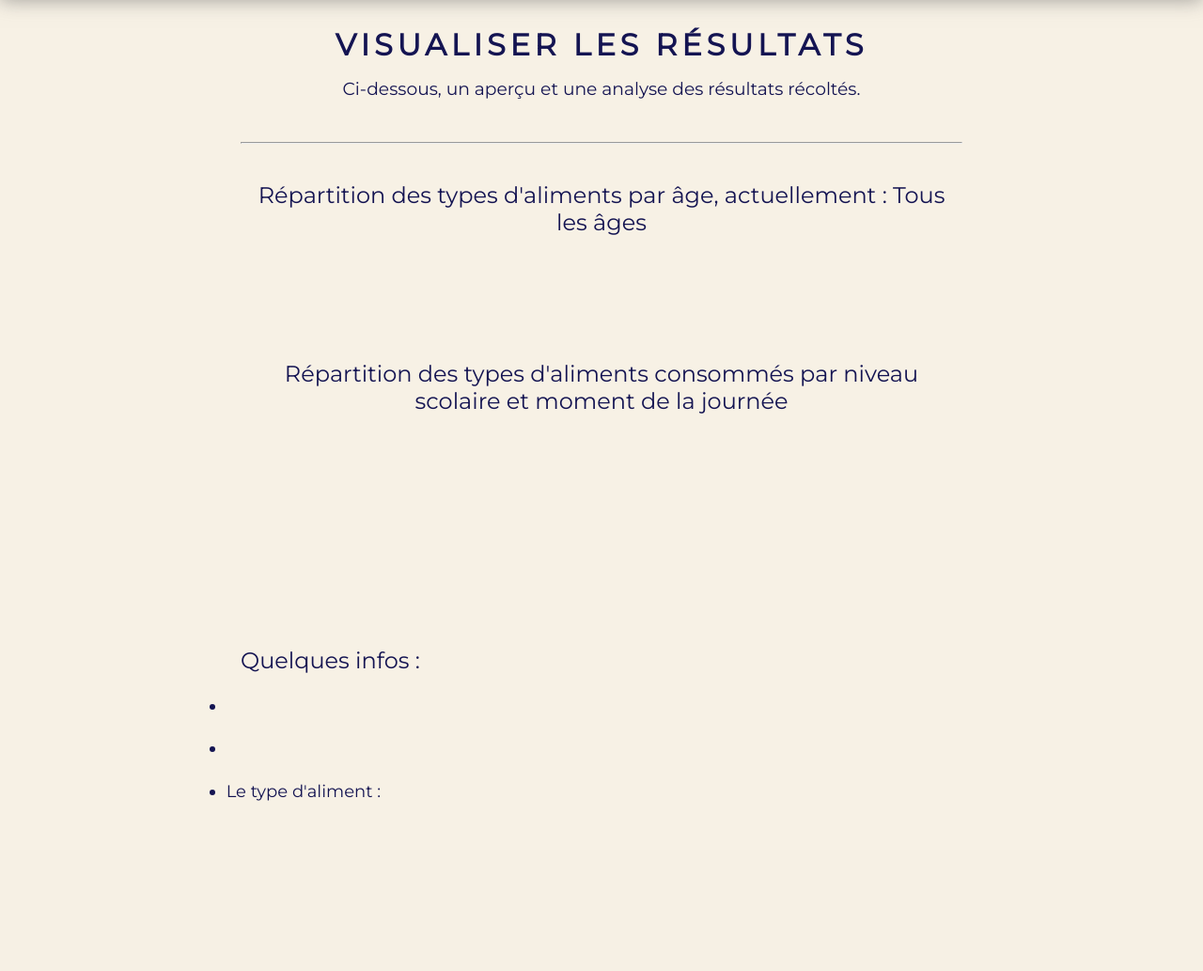
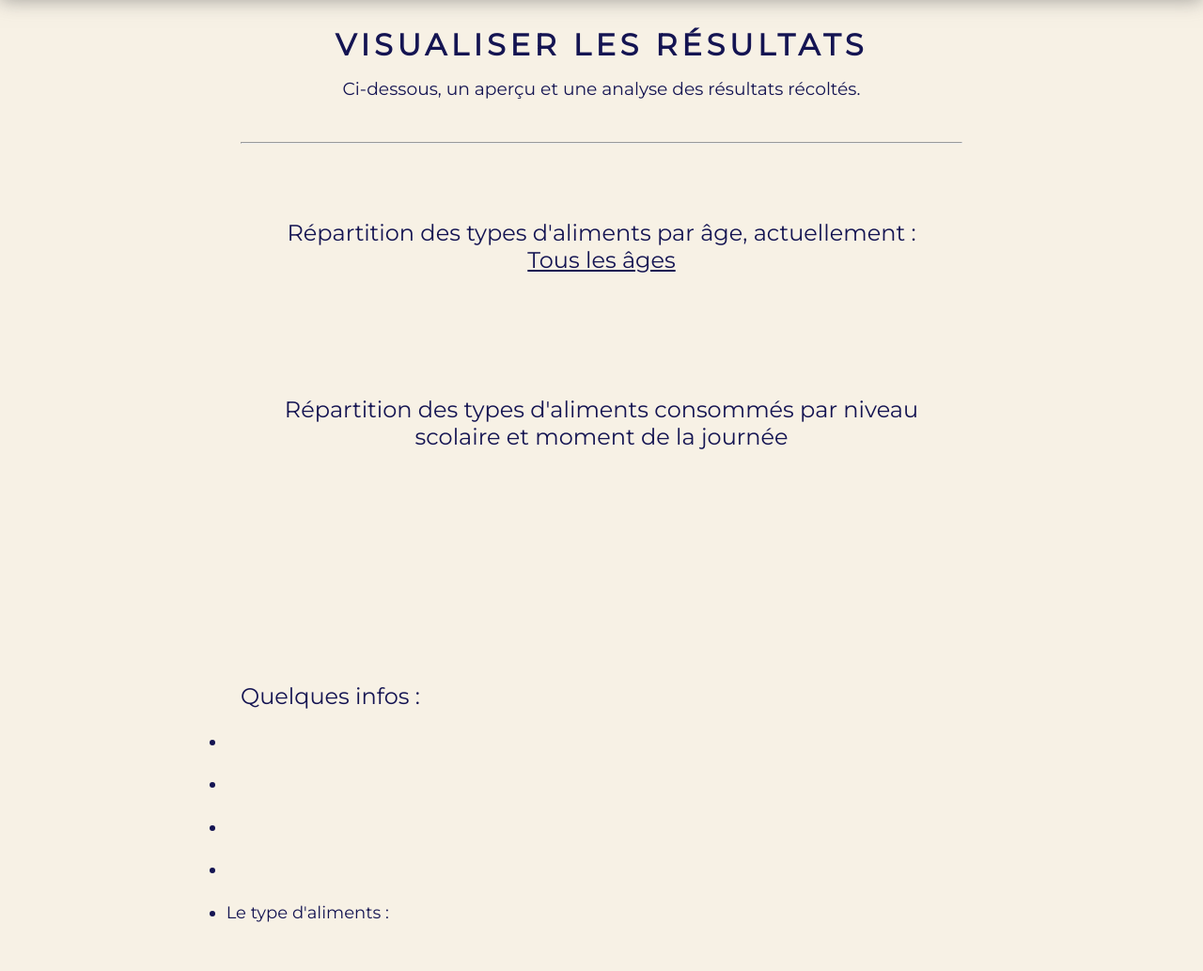
Before and after one commit to momodinoo/IUT_BUT2_SAE-S4.01, a Python web app: template views/resultsOverview.html in a window 1280 px wide. Shown: the part 80-1113 px from the top of the page at 94% size. Before the commit the page ends 932 px from the top, so only its background shows below. Run offline with Jinja, Linux system fonts and the light colour scheme; the template is opened without the code that fills it, so the values that code supplies are empty; a map, chart or similar area stays blank; some libraries are stand-ins or nearby versions.

Commit message:
suite js / css
ft badiiiix

```diff
--- a/assets/css/resultsOverview.css
+++ b/assets/css/resultsOverview.css
@@ -7,6 +7,7 @@
 }
 
 .section-chart {
+    position: relative;
     margin-bottom: 0;
 }
 
@@ -26,6 +27,10 @@
 }
 
 #titleChartAge{
+    position: absolute;
+    left: 50%;
+    transform: translateX(-50%);
+    top: 5vh;
     margin-bottom: -17vh;
 }
 
@@ -75,3 +80,46 @@
 #type-aliment{
     margin-bottom: 3%;
 }
+
+/** **** **** **/
+
+.age-selector {
+    position: relative;
+    display: inline-block;
+}
+
+.age-choices {
+    display: none;
+    position: absolute;
+    top: 0;
+    bottom: 0;
+    left: 0;
+    right: 0;
+}
+
+.age-choices.show {
+    display: block;
+}
+
+.age-selected {
+    opacity: 1;
+    text-decoration: underline;
+    text-decoration-color: var(--base-color);
+    cursor: pointer;
+}
+
+.age-selected.hide {
+    opacity: 0;
+}
+
+.age-selected:hover {
+    text-decoration-color: var(--base-background-color);
+}
+
+.age-choices > div {
+    position: relative;
+}
+
+.age-choices li {
+    list-style: none;
+}
--- a/assets/js/blackMode.js
+++ b/assets/js/blackMode.js
@@ -19,6 +19,9 @@
 const toggleBlackMode = () => {
     document.body.classList.toggle("black-mode");
     window.localStorage.setItem('theme', document.body.classList.contains("black-mode") ? "dark" : "light");
+
+    const event = new CustomEvent("toggleBlackMode");
+    document.dispatchEvent(event);
 }
 
 const setDarkMode = () => {
--- a/assets/js/charts/ageChart.js
+++ b/assets/js/charts/ageChart.js
@@ -9,8 +9,8 @@
 
     const addAgeList = (selectElement, repartitionAge) => {
             for (let {age} of repartitionAge) {
-                const ageOption = document.createElement("option");
-                ageOption.value = age;
+                const ageOption = document.createElement("li");
+                ageOption.setAttribute("value", age)
                 ageOption.innerText = `${age} ans`;
 
                 selectElement.appendChild(ageOption);
@@ -21,6 +21,11 @@
         },
         generateChartLabel = array => {
             return array.map(e => e.type_aliment.charAt(0).toUpperCase() + e.type_aliment.slice(1))
+        },
+        getAlimentCount = array => {
+            let sum = 0;
+            array.forEach(e => sum += e.count)
+            return sum
         },
         generateChartColors = array => {
             return generateColors(array.length)
@@ -36,14 +41,14 @@
         }
 
 
-    addAgeList(select, repartitionByAge);
 
-    const data = generateData(allRepartition)
+    const data = generateData(allRepartition),
+        count = getAlimentCount(allRepartition)
 
     data.datasets[0] = {
         ...data.datasets[0],
         label: " Nombre d'utilisateurs ",
-        borderColor: getComputedStyle(document.documentElement).getPropertyValue('--base-color-dark'),
+        borderColor: getComputedStyle(document.body).getPropertyValue('--base-color'),
         hoverOffset: 4
     }
 
@@ -55,7 +60,7 @@
                 legend:{
                     position: 'right',
                     labels:{
-                        color:getComputedStyle(document.documentElement).getPropertyValue('--base-color-dark'),
+                        color:getComputedStyle(document.body).getPropertyValue('--base-color'),
                         boxWidth : 80,
                         boxHeight : 25,
                         padding : 30,
@@ -64,10 +69,29 @@
                         }
                     },
                 },
+                tooltip: {
+                    callbacks: {
+                        label: ({label, parsed}) => {
+                            const percentage = (parsed / count) * 100
+                            return ` Pourcentage : ${percentage.toFixed(2)}%`
+                        },
+                    }
+                }
             },
         },
         data
     });
+
+
+    const ageSelector = document.getElementById("ageChoices")
+    const ageDiv = ageSelector.querySelector("div")
+    addAgeList(ageDiv, repartitionByAge);
+
+    const ageSelected = document.getElementById("ageSelected");
+    ageSelected.onclick = () => {
+        ageSelector.classList.toggle("show");
+        ageSelected.classList.toggle("hide")
+    }
 
     select.onchange = () => {
         const value = select.options[select.selectedIndex].value;
@@ -84,4 +108,10 @@
         chart.update();
     }
 
+    document.addEventListener("toggleBlackMode", () => {
+        chart.data.datasets[0].borderColor= getComputedStyle(document.body).getPropertyValue('--base-color');
+        chart.options.plugins.legend.labels.color = getComputedStyle(document.body).getPropertyValue('--base-color');
+        chart.update();
+    })
+
 })();
--- a/assets/js/charts/schoolMomentChart.js
+++ b/assets/js/charts/schoolMomentChart.js
@@ -2,7 +2,7 @@
 
     const ctx = document.getElementById("schoolMomentChart");
 
-    const [college, lycee] = await getPythonResults('/repartition/school_moment/all');
+    const [lycee, college] = await getPythonResults('/repartition/school_moment/all');
 
     const morningAlimentSet = new Set()
     const eveningAlimentSet = new Set()
@@ -85,6 +85,16 @@
                     callbacks: {
                         title: (tooltipItems) => {
                             return `${tooltipItems[0].dataset.stack}`;
+                        },
+                        label: (tooltipItem) => {
+                            const getSchoolLevel = tooltipItem.label === "Collège" ? college : lycee
+                            const getMoment = tooltipItem.dataset.stack === "Matin" ? getSchoolLevel.morning : getSchoolLevel.evening;
+                            let countElements = 0;
+                            getMoment.forEach(e => countElements += e.count);
+
+                            const elementCount = tooltipItem.parsed.y;
+                            const percentage = ((elementCount / countElements) * 100).toFixed(2);
+                            return `${tooltipItem.dataset.label} : ${percentage}%`
                         }
                     }
                 }
@@ -94,27 +104,35 @@
                 intersect: true,
             },
             scales: {
-
                 x: {
                     stacked: true,
-                    grid:{
-                        color:getComputedStyle(document.documentElement).getPropertyValue('--base-color-dark'),
+                    grid: {
+                        //color: getComputedStyle(document.body).getPropertyValue('--base-color'),
+                        color:"#D93D3D",
+                        lineWidth:2
                     },
                 },
                 y: {
                     stacked: true,
-                    grid:{
-                        color:getComputedStyle(document.documentElement).getPropertyValue('--base-color-dark'),
+                    grid: {
+                        color:"#D93D3D",
+                        lineWidth:2
                     }
                 },
-
             },
         },
     };
 
-    Chart.defaults.color = getComputedStyle(document.documentElement).getPropertyValue('--base-color-dark')
+    Chart.defaults.color = "#D93D3D"
     Chart.defaults.font.size = 16
-    const chart = new Chart(ctx, config)
+    let chart = new Chart(ctx, config)
+    chart.reset()
+    chart.update()
 
+    document.addEventListener("toggleBlackMode", () => {
+        //chart.options.scales.x.grid.color = getComputedStyle(document.body).getPropertyValue('--base-color');
+        //chart.options.scales.y.grid.color = getComputedStyle(document.body).getPropertyValue('--base-color');
+        chart.update()
+    })
 
 })();
--- a/assets/js/charts/someInformations.js
+++ b/assets/js/charts/someInformations.js
@@ -9,13 +9,23 @@
     const mostAliment = await getPythonResults('/most/aliment');
     const divMostAliment = document.getElementById("most-aliment");
 
+    const mostAge = await getPythonResults('/most/age');
+    const divMostAge = document.getElementById("most-age");
+
+    const mostSchool = await getPythonResults('/most/school');
+    const divMostSchool = document.getElementById("most-school");
+
     age.forEach(({type_aliment, mean}) => {
         const li = document.createElement("li");
-        li.innerHTML = `"${type_aliment.charAt(0).toUpperCase() + type_aliment.slice(1, type_aliment.length)}" est consommé en moyenne par des individus de ${Math.round(+mean)} ans.`
+        li.innerHTML = `"${type_aliment.charAt(0).toUpperCase() + type_aliment.slice(1, type_aliment.length)}" est consommé en moyenne par des individus de ${Math.round(mean)} ans.`
         mean_aliments_type.appendChild(li)
     })
 
     divMeanKcal.innerHTML = `Le nombre moyen de calories pour un repas est de ${mean.toFixed(2)} kcal/100g.`;
 
-    divMostAliment.innerHTML = `L'aliment le plus consommé est "${mostAliment.type_aliment}". Il a été consommé ${mostAliment.count} fois. `
-})();//42
+    divMostAliment.innerHTML = `L'aliment le plus consommé est "${mostAliment.type_aliment}". Il a été consommé ${mostAliment.count} fois.`;
+
+    divMostAge.innerHTML = `Les personnes âgées de ${mostAge.age} ans sont les plus présentes parmi les réponses du sondages (${mostAge.count} participations).`;
+
+    divMostSchool.innerHTML = `Les personnes scolarisées au ${mostSchool.niveau_enseignement.toLowerCase()} sont les plus présentes parmi les réponses du sondages (${mostSchool.count} participations).`;
+})();
--- a/views/resultsOverview.html
+++ b/views/resultsOverview.html
@@ -49,7 +49,17 @@
     <h3 class="subtitle">Ci-dessous, un aperçu et une analyse des résultats récoltés.</h3>
     <hr class="lineBreak">
     <section class="section-chart" id="ageSection">
-        <div class="titleChart" id="titleChartAge">Répartition des types d'aliments par âge, actuellement : Tous les âges</div>
+        <div class="titleChart" id="titleChartAge">
+            Répartition des types d'aliments par âge, actuellement :
+            <div class="age-selector" id="ageSelector">
+                <span data-value="all" class="age-selected" id="ageSelected">Tous les âges</span>
+                <ul class="age-choices" id="ageChoices">
+                    <div>
+                        <li data-value="all">Tous les âges</li>
+                    </div>
+                </ul>
+            </div>
+        </div>
         <canvas id="ageChart"></canvas>
 
         <label class="select-age" style="display: none">
@@ -75,7 +85,13 @@
                 <p id="most-aliment"></p>
             </li>
             <li>
-                <p id="type-aliment"> Le type d'aliment : </p>
+                <p id="most-age"></p>
+            </li>
+            <li>
+                <p id="most-school"></p>
+            </li>
+            <li>
+                <p id="type-aliment"> Le type d'aliments : </p>
                 <ul id="mean-aliments-type">
 
                 </ul>
```
